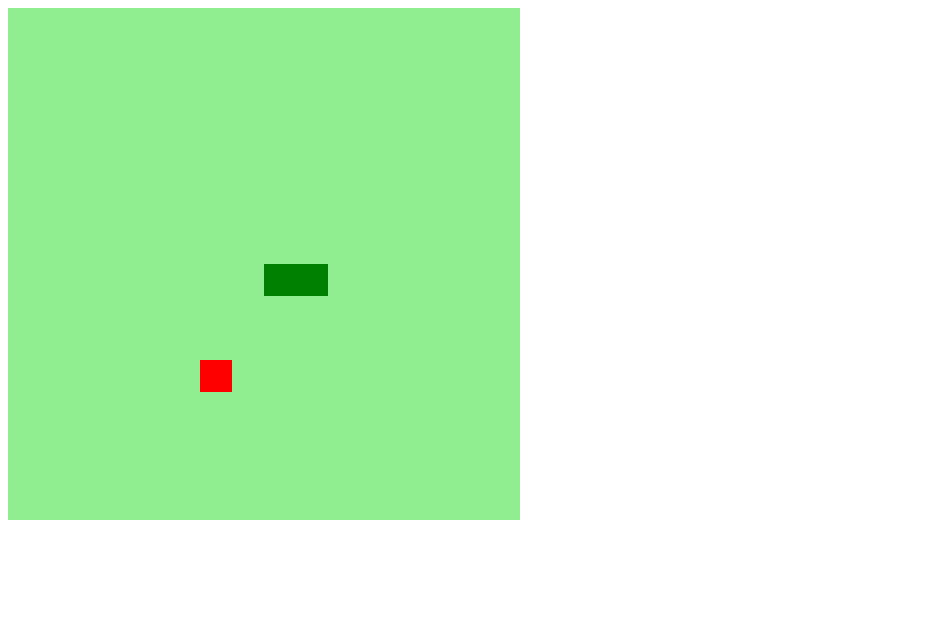
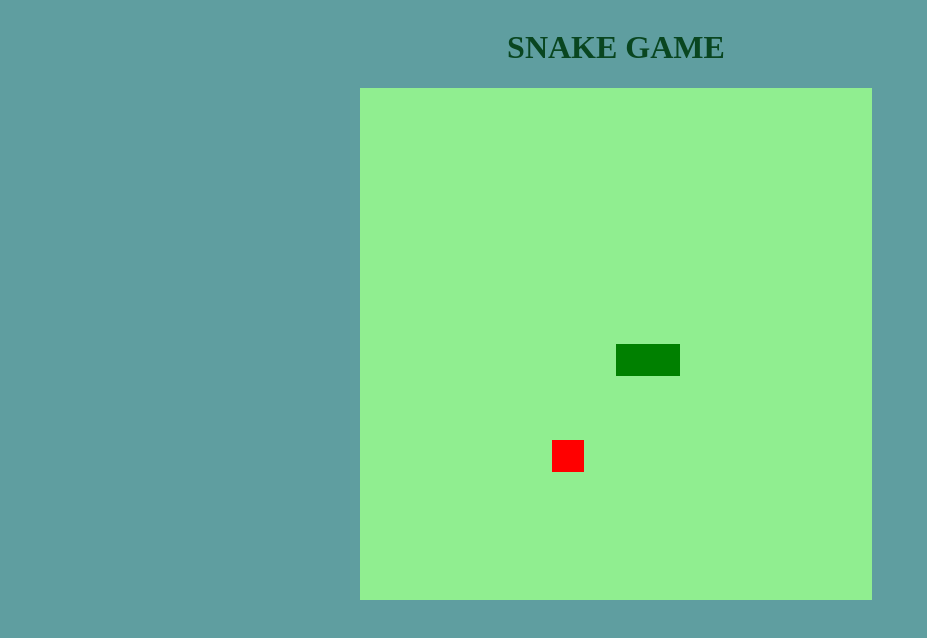
Before and after one commit to FranklinOtoni/snakegameJs, a plain HTML site: page index.html in a window 1280 px wide. Shown: the whole page, without its empty margins (0-927 px from the left). Drawn offline with Linux system fonts and the light colour scheme.

Commit message:
Jogo da cobra Finalizado

```diff
--- a/css/style.css
+++ b/css/style.css
@@ -0,0 +1,10 @@
+body{
+    height:95%;
+    width: 95%;
+    display: flex;
+    justify-content: center;
+    align-items: center;
+    flex-direction: column;
+    color: rgb(9, 70, 32);
+    background-color:cadetblue;
+}
--- a/index.html
+++ b/index.html
@@ -4,10 +4,11 @@
     <meta charset="UTF-8">
     <meta http-equiv="X-UA-Compatible" content="IE=edge">
     <meta name="viewport" content="width=device-width, initial-scale=1.0">
-    <link rel="stylesheet" href="/css/style.css">
-    <title>Snack Game</title>
+    <link rel="stylesheet" href="css/style.css">
+    <title>Snake Game</title>
 </head>
 <body>
+    <h1>SNAKE GAME</h1>
     <canvas id="snake" width="512" height="512"></canvas>
     <script defer src="/js/script.js"></script>
 </body>
--- a/js/script.js
+++ b/js/script.js
@@ -39,14 +39,21 @@ function update (event){
     if(event.keyCode == 40 && direction != "down") direction="up";
     if(event.keyCode == 39 && direction != "left") direction="right";
     if(event.keyCode == 38 && direction != "up") direction="down";
-
 }
 
 function iniciarJogo(){
+
     if(snake[0].x > 15 * box && direction == "right") snake[0].x = 0;
     if(snake[0].x < 0 && direction == "left") snake[0].x=16*box;
     if(snake[0].y > 15 * box && direction == "up") snake[0].y=0;
     if(snake[0].y <0 && direction == "down") snake[0].y = 16*box;
+
+    for(i=1; i< snake.length; i++){
+        if(snake[0].x == snake[i].x && snake[0].y == snake[i].y){
+            clearInterval(jogo);
+            alert('Game Over :(');
+        }
+    }
 
     criarBG();
     criarCobrinha();
@@ -68,7 +75,6 @@ function iniciarJogo(){
         food.y= Math.floor(Math.random() * 15 + 1) * box;
     }
 
-
     let newHead = {
         x: snakeX,
         y: snakeY
```
